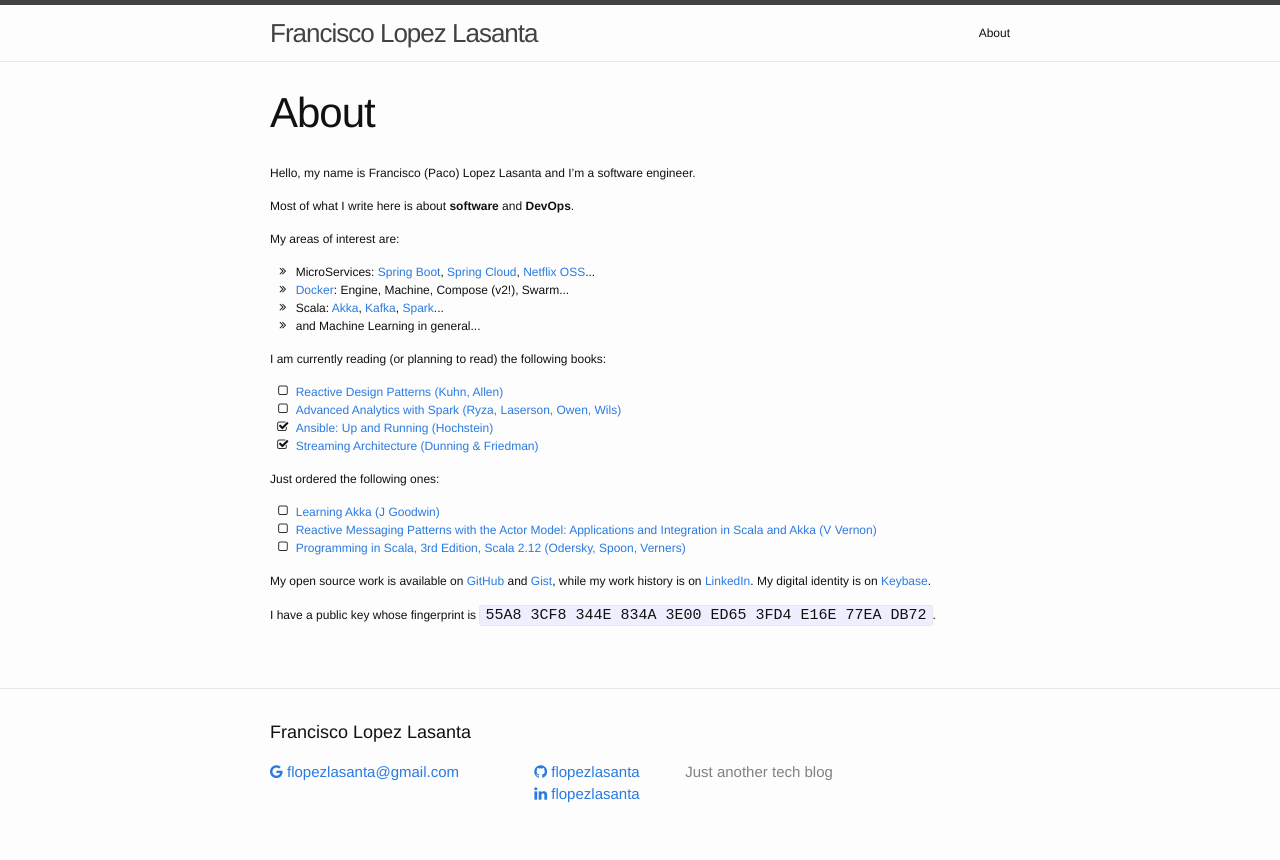
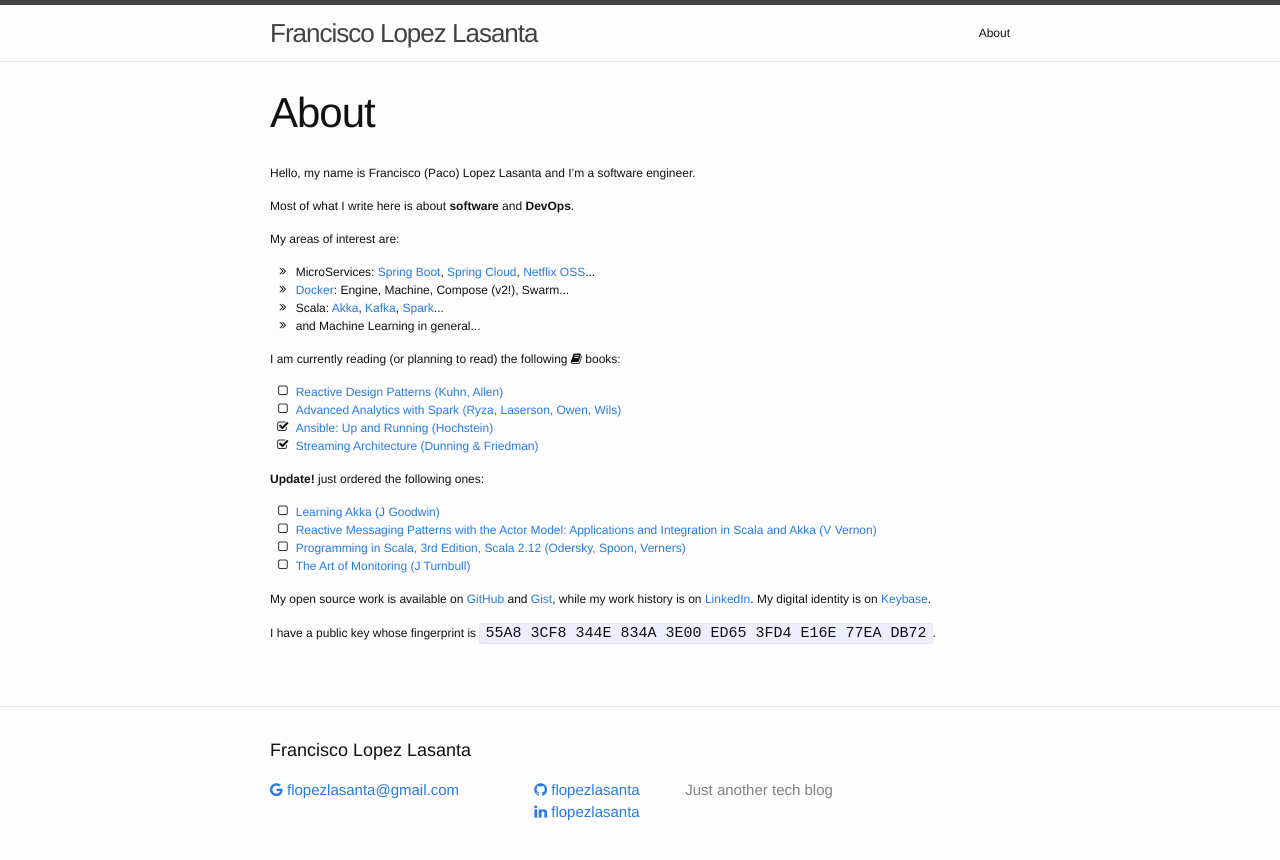
Before and after one commit to flopezlasanta/flopezlasanta.github.io, a Jekyll site: the page built from about.md, in a window 1280 px wide. Shown: the top 860 px of the page. Built offline with Jekyll 4.4.1, drawn with Linux system fonts in a browser that asks for light colours; nearby versions of some CDN libraries.

Commit message:
missed another book

```diff
--- a/about.md
+++ b/about.md
@@ -17,7 +17,7 @@ My areas of interest are:
 <li><i class="fa-li fa fa-angle-double-right"></i>and Machine Learning in general...</li>
 </ul>
 
-I am currently reading (or planning to read) the following books:
+I am currently reading (or planning to read) the following <i class="fa fa-book" aria-hidden="true"></i> books:
 
 <ul class="fa-ul">
   <li><i class="fa-li fa fa-square-o"></i><a href="https://www.manning.com/books/reactive-design-patterns">Reactive Design Patterns (Kuhn, Allen)</a></li>
@@ -26,11 +26,12 @@ I am currently reading (or planning to read) the following books:
   <li><i class="fa-li fa fa-check-square-o"></i><a href="http://shop.oreilly.com/product/0636920049463.do">Streaming Architecture (Dunning & Friedman)</a></li>
 </ul>
 
-Just ordered the following ones:
+**Update!** just ordered the following ones:
 <ul class="fa-ul">
-  <li><i class="fa-li fa fa-square-o"></i><a href="https://www.amazon.com/dp/B010V8SICW/ref=pe_385040_203511650_TE_M1T1DP">Learning Akka (J Goodwin)</a></li>
-  <li><i class="fa-li fa fa-square-o"></i><a href="https://www.amazon.com/dp/B011S8YC5G/ref=pe_385040_203511650_TE_M1T1DP">Reactive Messaging Patterns with the Actor Model: Applications and Integration in Scala and Akka (V Vernon)</a></li>
-  <li><i class="fa-li fa fa-square-o"></i><a href="https://www.amazon.com/dp/B01EX49FOU/ref=pe_385040_203511650_TE_M1T1DP">Programming in Scala, 3rd Edition, Scala 2.12 (Odersky, Spoon, Verners)</a></li>
+  <li><i class="fa-li fa fa-square-o"></i><a href="https://www.amazon.com/dp/B010V8SICW">Learning Akka (J Goodwin)</a></li>
+  <li><i class="fa-li fa fa-square-o"></i><a href="https://www.amazon.com/dp/B011S8YC5G">Reactive Messaging Patterns with the Actor Model: Applications and Integration in Scala and Akka (V Vernon)</a></li>
+  <li><i class="fa-li fa fa-square-o"></i><a href="https://www.amazon.com/dp/B01EX49FOU">Programming in Scala, 3rd Edition, Scala 2.12 (Odersky, Spoon, Verners)</a></li>
+  <li><i class="fa-li fa fa-square-o"></i><a href="https://www.amazon.com/dp/B01GU387MS">The Art of Monitoring (J Turnbull)</a></li>
 </ul>
 
 My open source work is available on [GitHub](https://github.com/flopezlasanta) and [Gist](https://gist.github.com/flopezlasanta), while my work history is on [LinkedIn](https://es.linkedin.com/in/flopezlasanta). My digital identity is on [Keybase](https://keybase.io/flopezlasanta).
```
